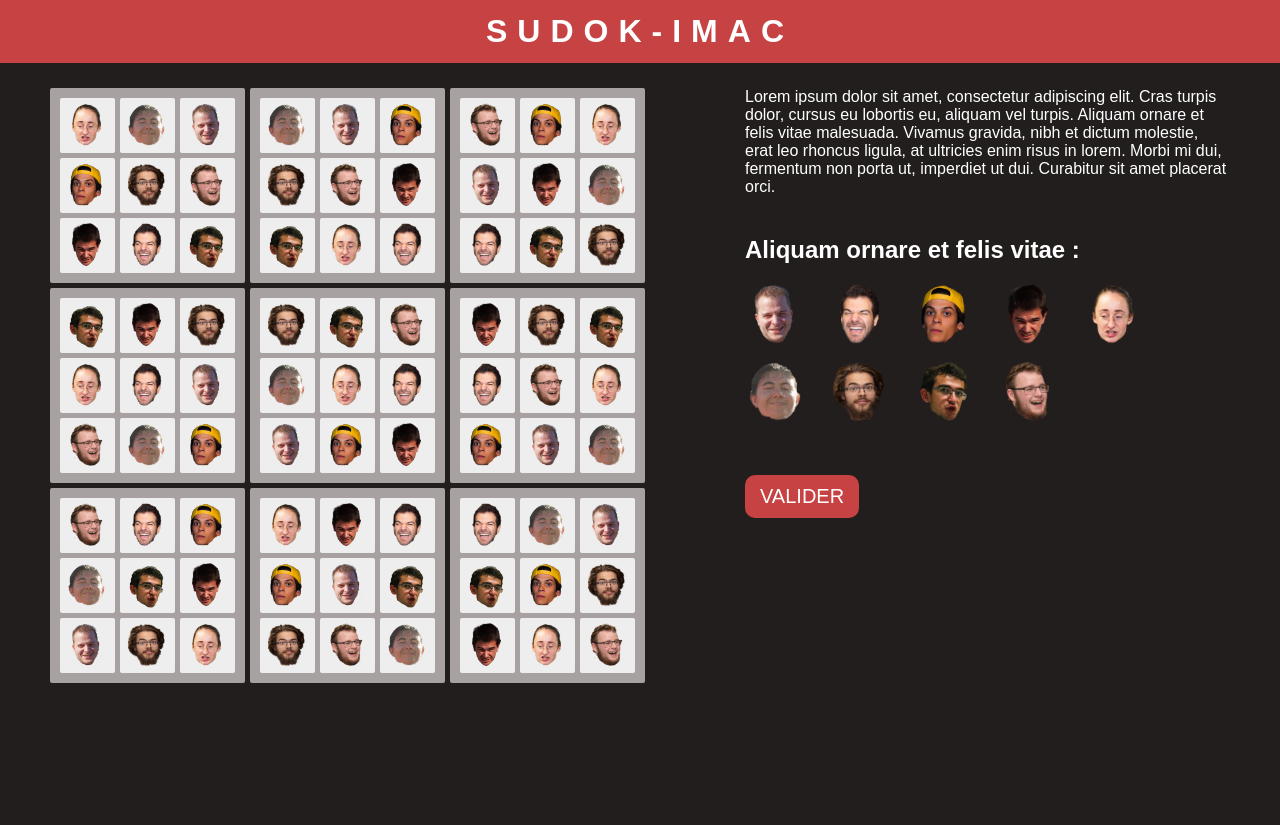
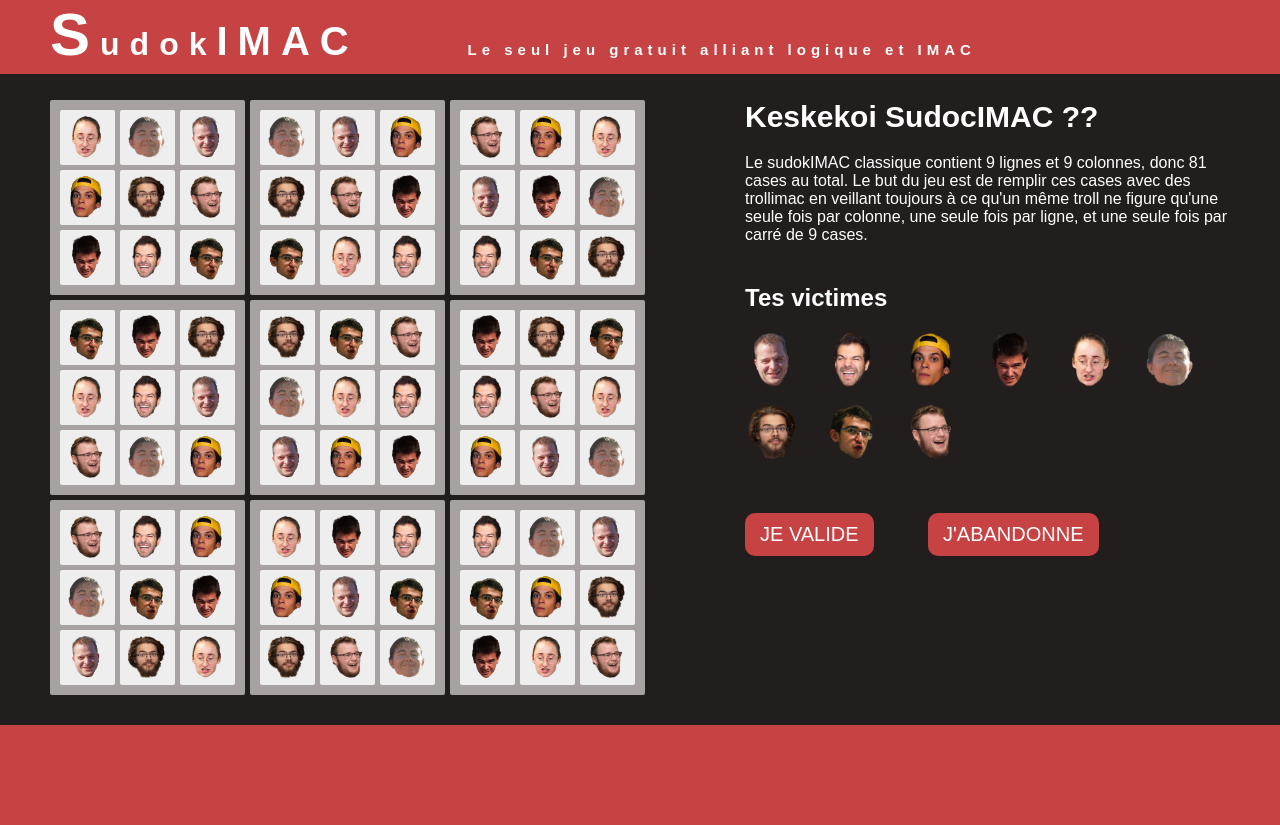
Before and after one commit to akohlmul/Sudok-imac-1, a plain HTML site: page index.html in a window 1280 px wide. Before the commit the page ends 800 px from the top, so only its background shows below. Drawn offline with nearby package versions, Linux system fonts and the light colour scheme; files that its build step writes are made by us from their sources; a web font is replaced by a local one.

Commit message:
first commit

```diff
--- a/css/style.less
+++ b/css/style.less
@@ -8,16 +8,26 @@ body {
 	background-color: #231e1e;
 	header {
 		background-color: #c74242;
-		padding: 1% 0;
+		padding: 0 50px 5px 50px;
 		margin: 0 0 2% 0;
 		h1 {
 			color:white;
 			font-size: 2em;
-			text-align: center;
-			text-transform: uppercase;
-			//font-family: 'Anton', sans-serif;
 			font-family: 'Allerta Stencil', sans-serif;
 			letter-spacing: 10px;
+			span {
+				text-transform: uppercase;
+				font-size: 60px;
+			}
+			.imac {
+				font-size: 40px;
+			}
+			.baseline {
+				text-transform: none;
+				font-size: 15px;
+				letter-spacing: 5px;
+				margin-left: 90px;
+			}
 		}
 	}
 	#container {
@@ -56,6 +66,13 @@ body {
 			}
 		}
 		#flex-section2 {
+			h3 {
+				font-family: 'Allerta Stencil', sans-serif;
+				color:white;
+				font-weight: bold;
+				margin: 0 0 20px 0;
+				font-size: 30px;
+			}
 			p {
 				font-family: 'Allerta Stencil', sans-serif;
 				color:white;
@@ -69,7 +86,7 @@ body {
 			#img {
 				padding: 20px 0 40px 0;
 				img {
-					width: 60px;
+					width: 55px;
 					padding: 0px 20px 10px 0px;
 					&:first-child {
 						padding-left: 0;
@@ -85,10 +102,16 @@ body {
 				padding: 10px 15px;
 				border: none;
 				border-radius: 10px;
+				margin-right: 50px;
 				&:hover {
 					opacity: 0.7;
 				}
 			}
 		}
 	}
+	footer {
+		background-color: #c74242;
+		height: 100px;
+		margin-top: 30px;
+	}
 }
--- a/index.html
+++ b/index.html
@@ -15,7 +15,11 @@
 </head>
 <body>
 	<header>
-		<h1>sudok-imac</h1>
+		<h1>
+			<span>s</span>udok<span class="imac">imac</span>
+			<span class="baseline">Le seul jeu gratuit alliant logique et IMAC</span>
+		</h1>
+
 	</header>
 	<div id="container">
 		<div id="flex-section1">
@@ -284,10 +288,11 @@
 			</div>
 		</div>
 		<div id="flex-section2">
+			<h3>Keskekoi SudocIMAC ??</h3>
 			<p>
-				Lorem ipsum dolor sit amet, consectetur adipiscing elit. Cras turpis dolor, cursus eu lobortis eu, aliquam vel turpis. Aliquam ornare et felis vitae malesuada. Vivamus gravida, nibh et dictum molestie, erat leo rhoncus ligula, at ultricies enim risus in lorem. Morbi mi dui, fermentum non porta ut, imperdiet ut dui. Curabitur sit amet placerat orci.
+				Le sudokIMAC classique contient 9 lignes et 9 colonnes, donc 81 cases au total. Le but du jeu est de remplir ces cases avec des trollimac en veillant toujours à ce qu'un même troll ne figure qu'une seule fois par colonne, une seule fois par ligne, et une seule fois par carré de 9 cases.
 			</p>
-			<h2>Aliquam ornare et felis vitae :</h2>
+			<h2>Tes victimes</h2>
 			<section id="img">
 				<img src="img/1.png"/>
 				<img src="img/2.png"/>
@@ -299,9 +304,13 @@
 				<img src="img/8.png"/>
 				<img src="img/9.png"/>
 			</section>
-			<button id="valider">Valider</button>
+			<button id="valider">je valide</button>
+			<button id="abandon">j'abandonne</button>
 		</div>
 	</div>
+	<footer>
+
+	</footer>
 	<script type="text/javascript" src="js/main.js"></script>
 </body>
 </html>
```
Also changed, not shown: css/style.css.
